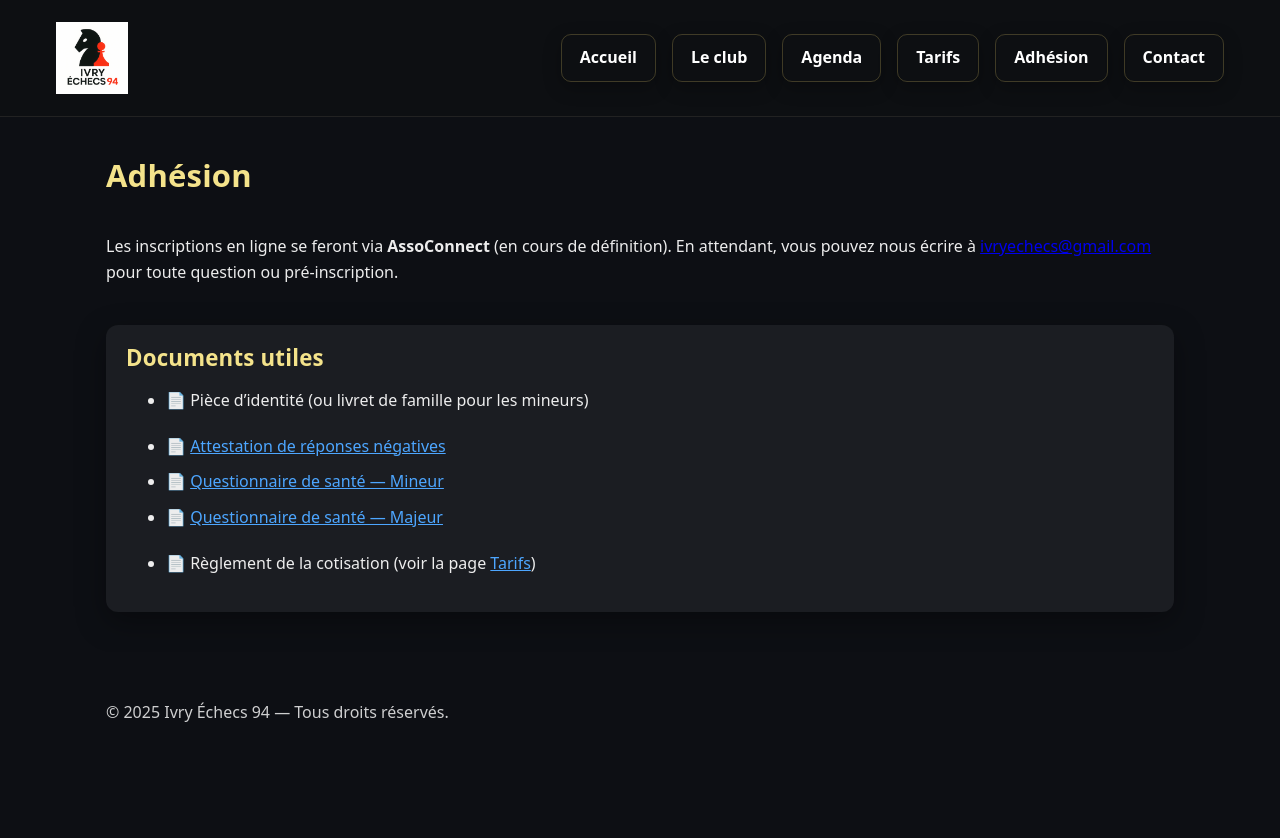
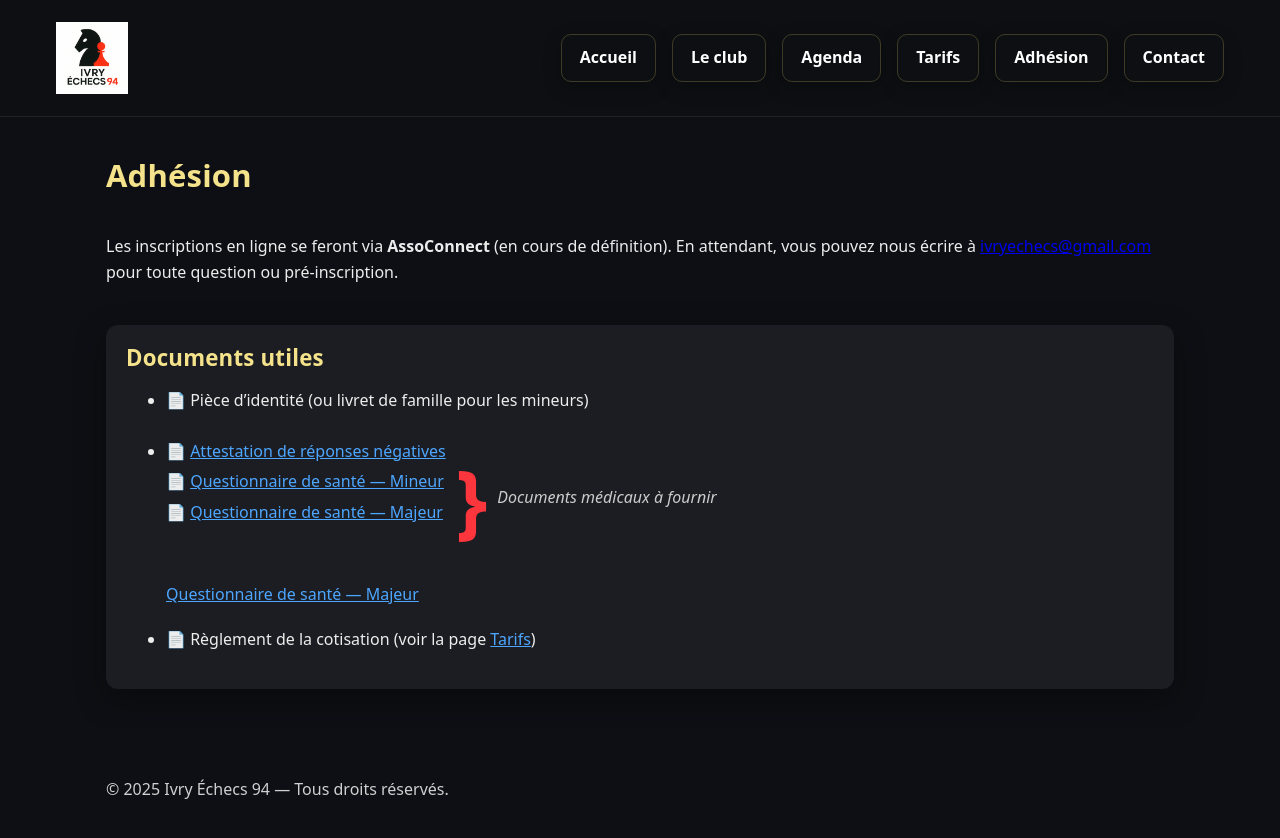
Before and after one commit to Nelwyn64/ivry-echecs-94, a Jekyll site: the page built from adhesion.html, in a window 1280 px wide. Shown: the top 838 px of the page. Built offline with Jekyll 4.4.1, drawn with Linux system fonts in a browser that asks for light colours.

Commit message:
Update Pages du site “adhesion”

```diff
--- a/adhesion.html
+++ b/adhesion.html
@@ -20,9 +20,51 @@ bg_image: bg-adhesion.jpg
   <h3>Documents utiles</h3>
   <ul>
     <li>📄 Pièce d’identité (ou livret de famille pour les mineurs)</li>
-    <p style="margin:20px 0;"></p><li>📄 <a href="/assets/uploads/attestation_negative.pdf" target="_blank">Attestation de réponses négatives </a></li>
-    <p style="margin:10px 0;"></p><li>📄 <a href="/assets/uploads/questionnaire_mineur.pdf" target="_blank">Questionnaire de santé — Mineur </a></li>
-    <p style="margin:10px 0;"></p><li>📄 <a href="/assets/uploads/questionnaire_majeur.pdf" target="_blank">Questionnaire de santé — Majeur </a></li>
+    <p style="margin:20px 0;"></p><li><style>
+  .brace-group {
+    display: flex;
+    align-items: stretch;   /* l’accolade prend la même hauteur que la liste */
+    margin: 20px 0;
+  }
+
+  .brace-links {
+    list-style: none;
+    margin: 0;
+    padding: 0;
+  }
+
+  .brace-links li {
+    margin: 5px 0;
+  }
+
+  .brace {
+    display: flex;
+    align-items: center;    /* centre l’accolade verticalement */
+    font-size: 80px;        /* taille de base */
+    color: #fd353c;         /* rouge vif du club */
+    font-weight: bold;
+    margin-left: 10px;
+    margin-right: 10px;
+  }
+
+  .brace-text {
+    display: flex;
+    align-items: center;    /* aligne le texte au milieu verticalement */
+    font-style: italic;
+    color: #cccccc;         /* gris clair */
+  }
+</style>
+
+<div class="brace-group">
+  <ul class="brace-links">
+    <li>📄 <a href="/assets/uploads/attestation_negative.pdf" target="_blank">Attestation de réponses négatives</a></li>
+    <li>📄 <a href="/assets/uploads/questionnaire_mineur.pdf" target="_blank">Questionnaire de santé — Mineur</a></li>
+    <li>📄 <a href="/assets/uploads/questionnaire_majeur.pdf" target="_blank">Questionnaire de santé — Majeur</a></li>
+  </ul>
+  <div class="brace">}</div>
+  <div class="brace-text">Documents médicaux à fournir</div>
+</div>
+<a href="/assets/uploads/questionnaire_majeur.pdf" target="_blank">Questionnaire de santé — Majeur </a></li>
     <p style="margin:20px 0;"></p><li>📄 Règlement de la cotisation (voir la page <a href="/tarifs/">Tarifs</a>)</li>
   </ul>
 </div><style>
```
